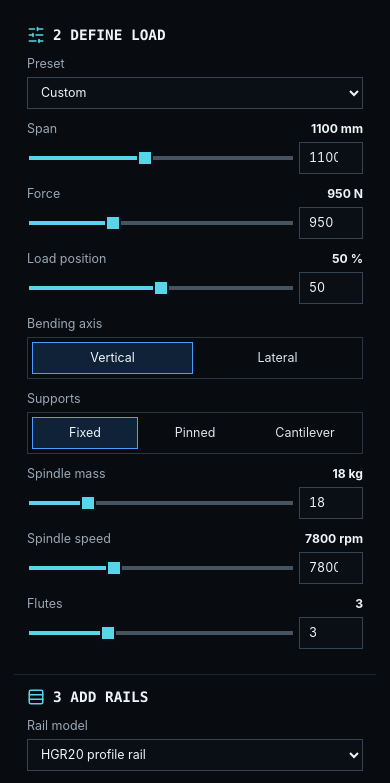
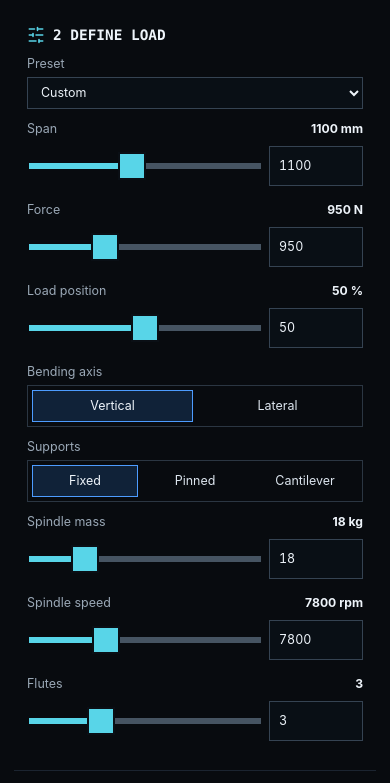
Before and after one commit to seankd3/machine-frame-lab, a React (Vite) app: page / in a window 390 px wide. Shown: the part 1080-1863 px from the top of the page. Built offline with nearby package versions, Linux system fonts and the light colour scheme.

Commit message:
Improve mobile slider touch targets

```diff
--- a/src/components/ControlField.tsx
+++ b/src/components/ControlField.tsx
@@ -1,4 +1,4 @@
-import type { ChangeEvent, CSSProperties, ReactNode } from "react";
+import { useId, type ChangeEvent, type CSSProperties, type ReactNode } from "react";
 
 interface NumberFieldProps {
   label: string;
@@ -48,6 +48,7 @@ export function NumberField({
   unit,
   onChange,
 }: NumberFieldProps) {
+  const id = useId();
   const handleChange = (event: ChangeEvent<HTMLInputElement>) => {
     onChange(Number(event.target.value));
   };
@@ -55,18 +56,20 @@ export function NumberField({
   const rangeStyle = { "--range-progress": progress } as CSSProperties;
 
   return (
-    <label className="control-field number-field">
+    <div className="control-field number-field">
       <span className="control-label-row">
-        <span>{label}</span>
+        <label htmlFor={`${id}-range`}>{label}</label>
         <strong>{formatReadout(value, step, unit)}</strong>
       </span>
       <div className="number-row">
         <input
+          id={`${id}-range`}
           type="range"
           value={value}
           min={min}
           max={max}
           step={step}
+          aria-label={`${label} slider`}
           style={rangeStyle}
           onChange={handleChange}
         />
@@ -81,7 +84,7 @@ export function NumberField({
           onChange={handleChange}
         />
       </div>
-    </label>
+    </div>
   );
 }
 
--- a/src/styles.css
+++ b/src/styles.css
@@ -358,9 +358,14 @@ textarea:focus,
 
 input[type="range"] {
   width: 100%;
-  height: 18px;
+  height: 28px;
+  padding: 10px 0;
+  -webkit-appearance: none;
   appearance: none;
   background: transparent;
+  cursor: pointer;
+  touch-action: pan-y;
+  user-select: none;
   --range-progress: 0%;
 }
 
@@ -374,10 +379,11 @@ input[type="range"]::-webkit-slider-runnable-track {
 }
 
 input[type="range"]::-webkit-slider-thumb {
+  -webkit-appearance: none;
   appearance: none;
-  width: 16px;
-  height: 16px;
-  margin-top: -6px;
+  width: 18px;
+  height: 18px;
+  margin-top: -7px;
   border: 2px solid #0a0f15;
   background: var(--cyan);
   box-shadow: none;
@@ -394,8 +400,8 @@ input[type="range"]::-moz-range-progress {
 }
 
 input[type="range"]::-moz-range-thumb {
-  width: 14px;
-  height: 14px;
+  width: 18px;
+  height: 18px;
   border: 2px solid #0a0f15;
   background: var(--cyan);
   box-shadow: none;
@@ -1998,6 +2004,43 @@ input[type="range"]::-moz-range-thumb {
     display: contents;
   }
 
+  .number-row,
+  .load-section .number-row,
+  .rail-section .number-row,
+  .fill-section .number-row {
+    grid-template-columns: minmax(0, 1fr) 94px;
+    gap: 10px;
+  }
+
+  input[type="range"] {
+    height: 44px;
+    padding: 17px 0;
+  }
+
+  input[type="range"]::-webkit-slider-runnable-track {
+    height: 6px;
+  }
+
+  input[type="range"]::-webkit-slider-thumb {
+    width: 28px;
+    height: 28px;
+    margin-top: -11px;
+  }
+
+  input[type="range"]::-moz-range-track,
+  input[type="range"]::-moz-range-progress {
+    height: 6px;
+  }
+
+  input[type="range"]::-moz-range-thumb {
+    width: 28px;
+    height: 28px;
+  }
+
+  .number-input {
+    height: 40px;
+  }
+
   .panel-right {
     display: flex;
     grid-template-columns: 1fr;
```
Also changed, not shown: 5 other files (tests, documents, lock files or other folders).
